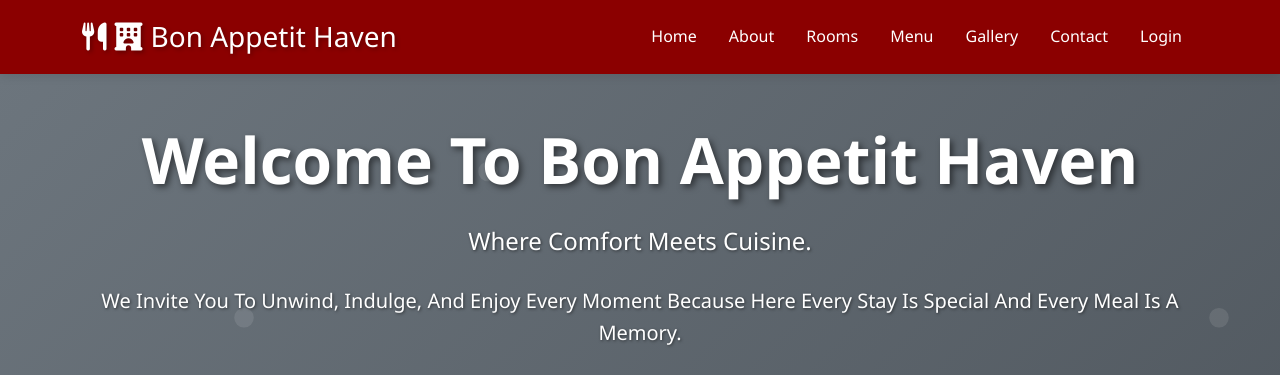
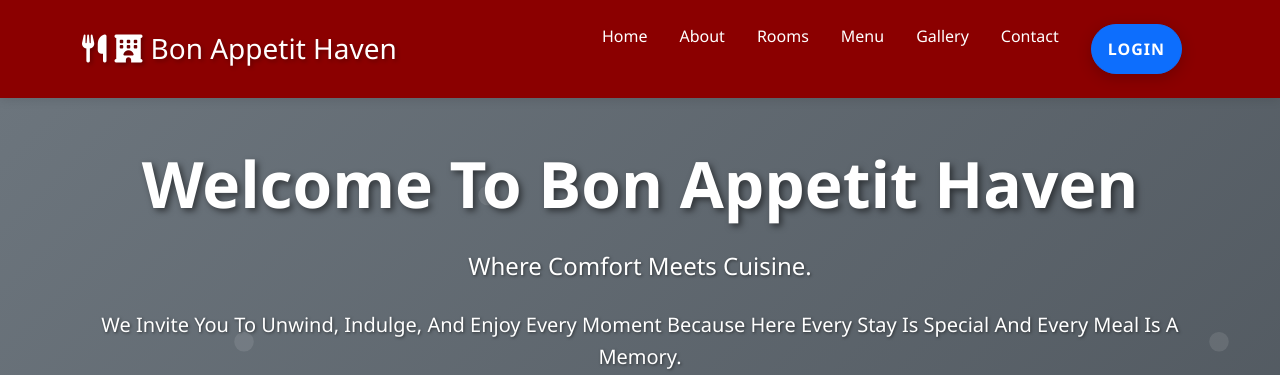
Before and after one commit to HS-1CODING/My-Final-Project-1, a plain HTML site: page index.html in a window 1280 px wide. Shown: the top 375 px of the page. Drawn offline with nearby package versions, Linux system fonts and the light colour scheme.

Commit message:
login button update

```diff
--- a/index.html
+++ b/index.html
@@ -25,8 +25,13 @@
         <li class="nav-item"><a class="nav-link text-white" href="#menu">Menu</a></li>
         <li class="nav-item"><a class="nav-link text-white"href="#gallery">Gallery</a></li>
         <li class="nav-item"><a class="nav-link text-white"href="#contact">Contact</a></li>
-        <li class="nav-item"><a class="nav-link text-white" href="#login">Login</a></li>
+
+      <a class="nav-link text-white" href="login.html">
+            <button class="btn btn-primary rounded-pill px-3">login</button>
+          </a>
+
       </ul>
+
     </nav>
      </header>
      <!-- Home -->
```
Also changed, not shown: login.html (+4 -2 lines).
